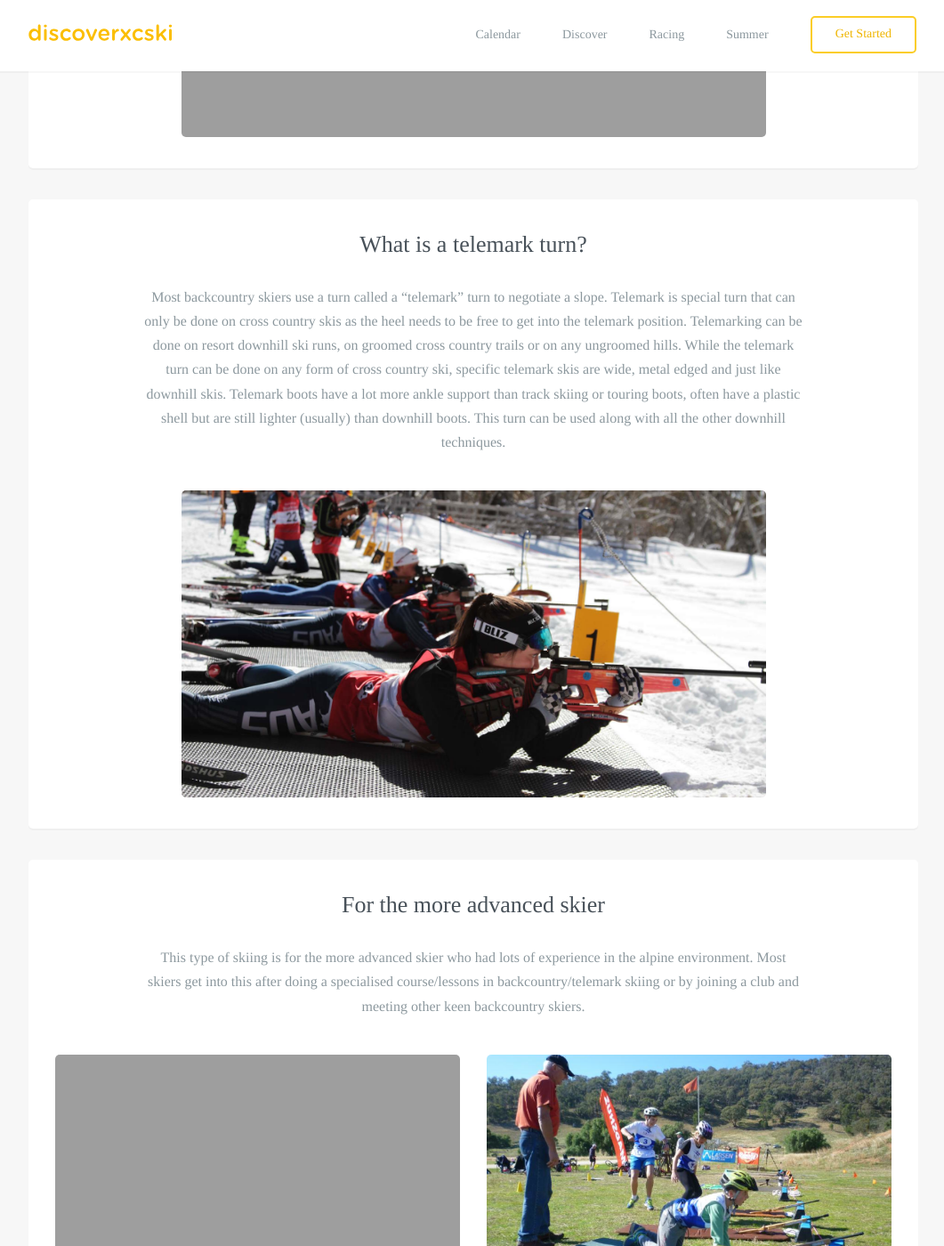
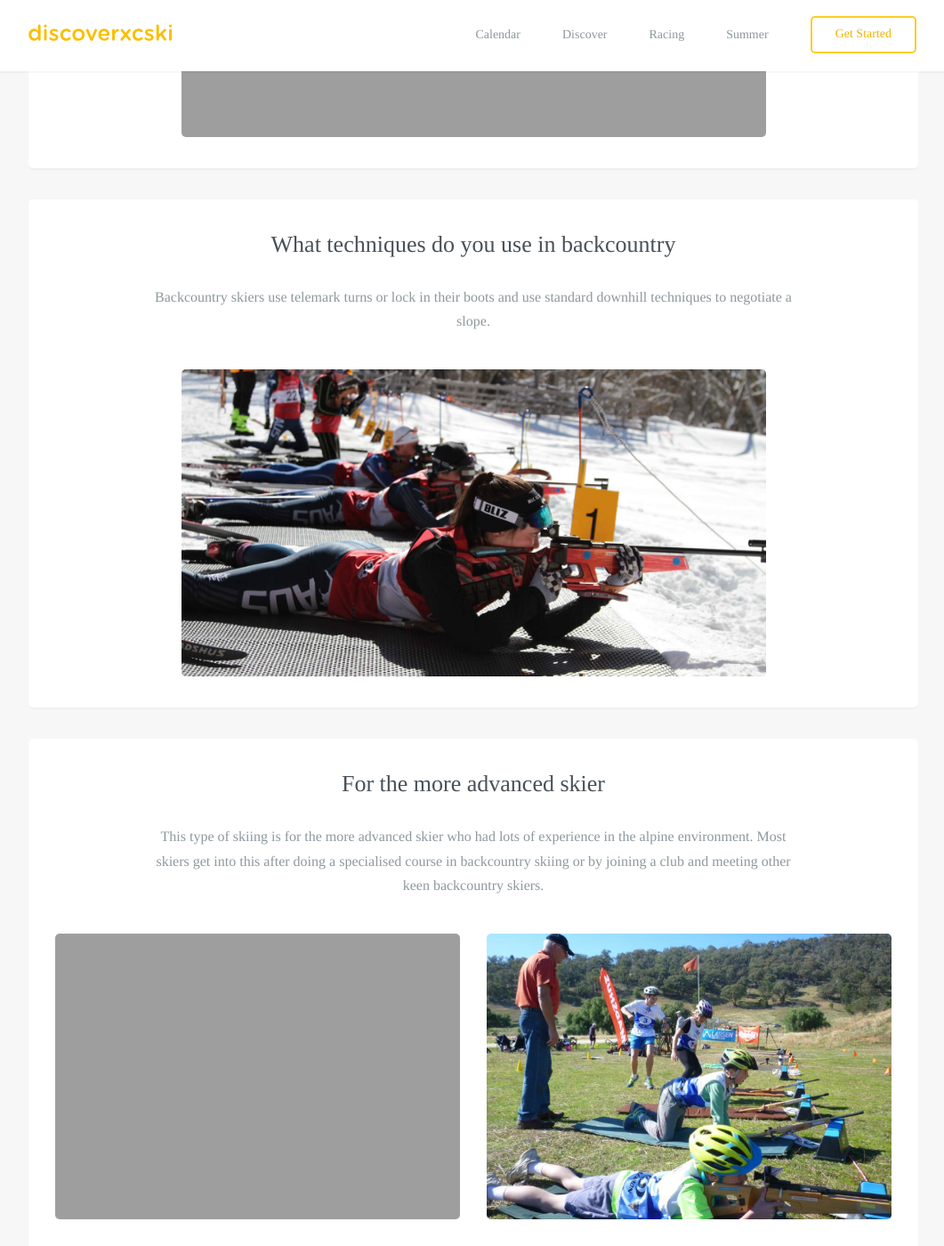
Before and after one commit to robcatto/robcatto.github.io, a Jekyll site: the page built from discoverxc/backcountry/index.html, in a window 1280 px wide and 1400 px high, scrolled down 659 px. Shown: the whole window at 89% size, without its empty margins (108-1169 px from the left). Built offline with Jekyll 4.4.1, drawn with Linux system fonts in a browser that asks for light colours; some web fonts are replaced; Markdown is read by kramdown in place of the engine named in the settings.

Commit message:
Update index.html

```diff
--- a/discoverxc/backcountry/index.html
+++ b/discoverxc/backcountry/index.html
@@ -62,8 +62,8 @@ layout: default
 
 
                 <section class="mobile_section">
-                    <h3>What is a telemark turn?</h3>
-                    <p>Most backcountry skiers use a turn called a “telemark” turn to negotiate a slope.  Telemark is special turn that can only be done on cross country skis as the heel needs to be free to get into the telemark position. Telemarking can be done on resort downhill ski runs, on groomed cross country trails or on any ungroomed hills. While the telemark turn can be done on any form of cross country ski, specific telemark skis are wide, metal edged and just like downhill skis. Telemark boots have a lot more ankle support than track skiing or touring boots, often have a plastic shell but are still lighter (usually) than downhill boots.  This turn can be used along with all the other downhill techniques.
+                    <h3>What techniques do you use in backcountry</h3>
+                    <p>Backcountry skiers use telemark turns or lock in their boots and use standard downhill techniques to negotiate a slope.
 
                     </p>
                     <div class="one">
@@ -78,7 +78,7 @@ layout: default
                  <section class="mobile_section">
                 <h3>For the more advanced skier</h3>
                 <p>
-                    This type of skiing is for the more advanced skier who had lots of experience in the alpine environment.  Most skiers get into this after doing a specialised course/lessons in backcountry/telemark skiing or by joining a club and meeting other keen backcountry skiers.
+                    This type of skiing is for the more advanced skier who had lots of experience in the alpine environment.  Most skiers get into this after doing a specialised course in backcountry skiing or by joining a club and meeting other keen backcountry skiers.
 
 
                 </p>
```
